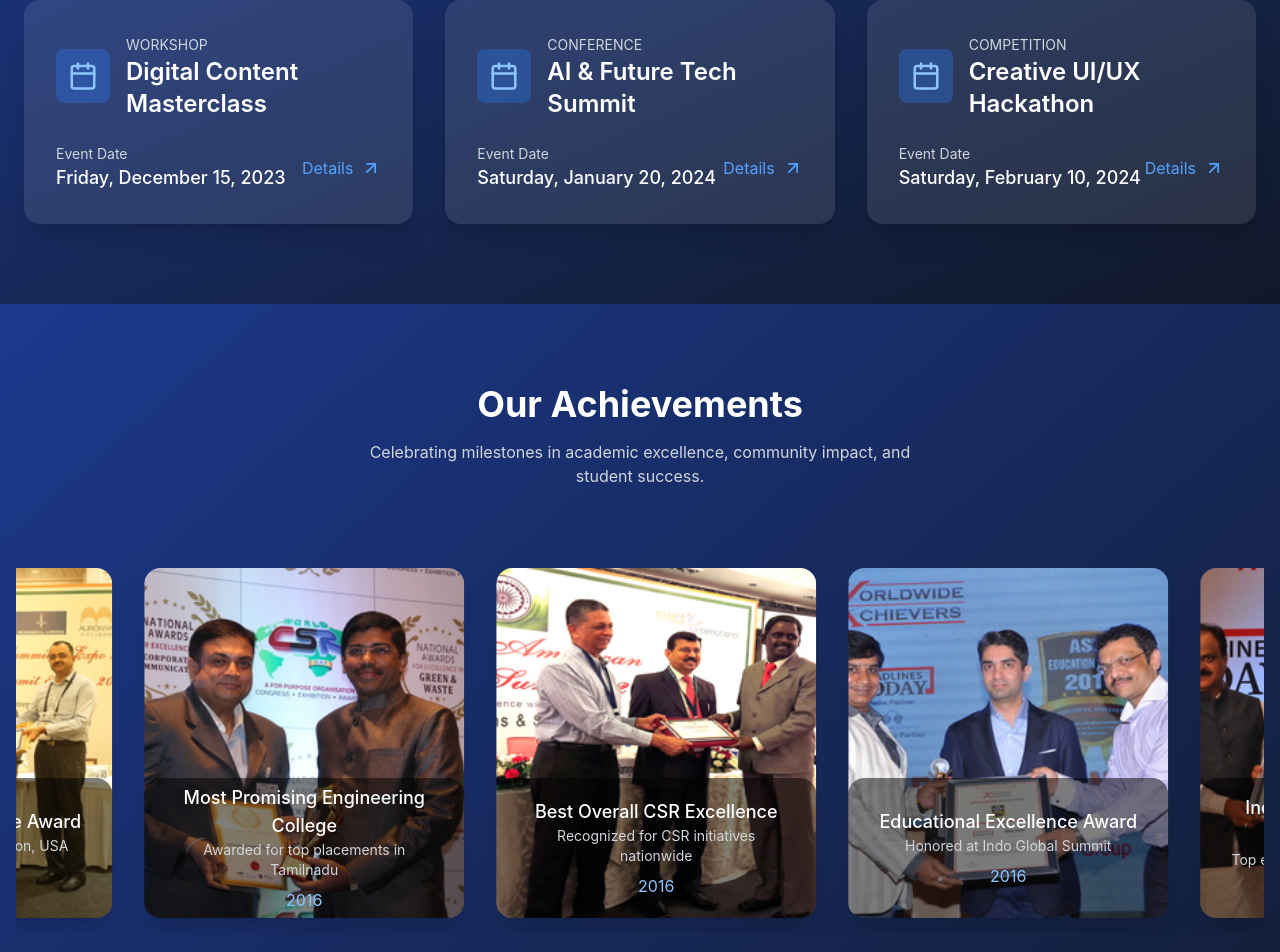
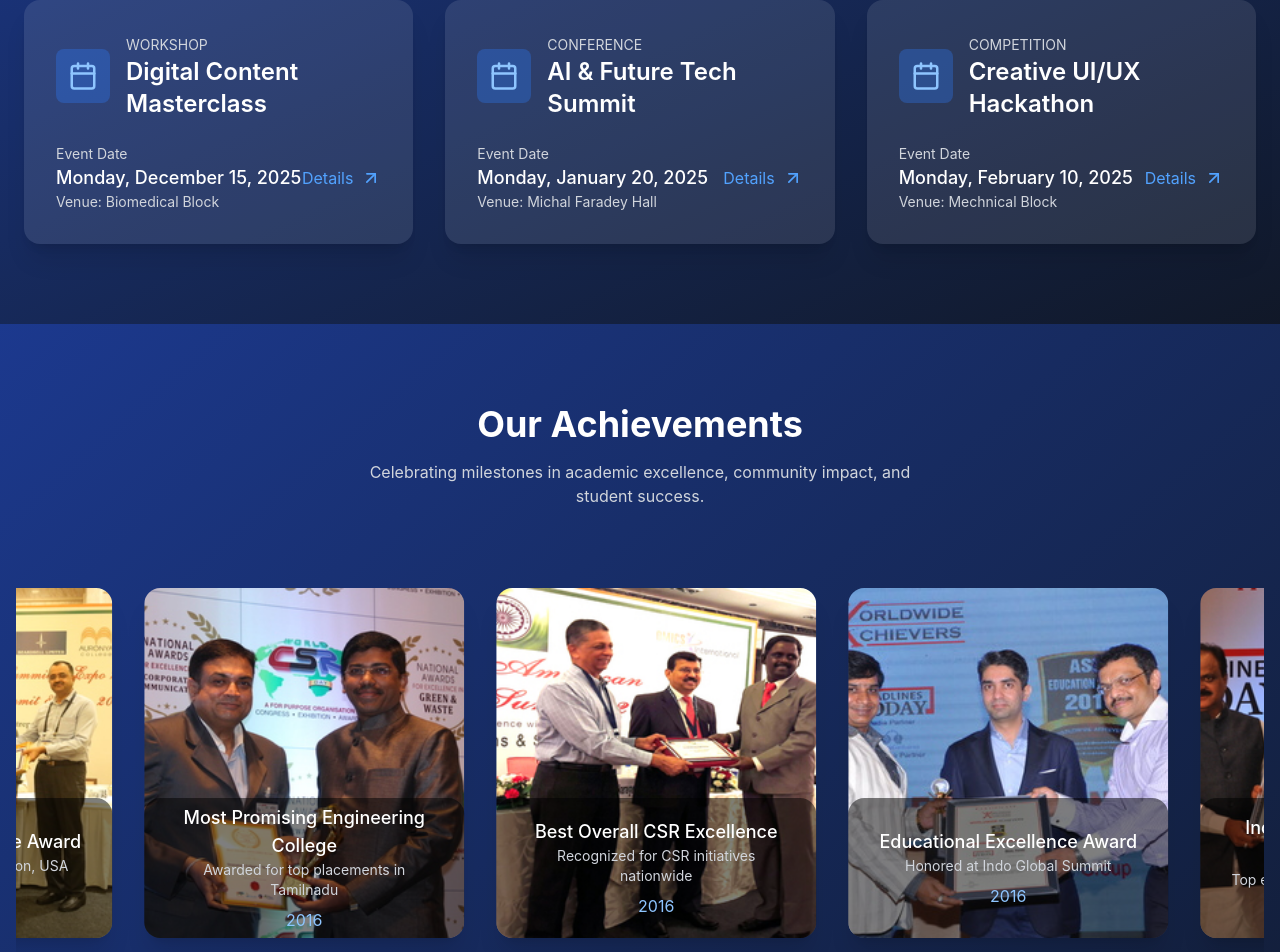
Before and after one commit to MarsalShyam/gnan-universe, a React (Vite) app: page / in a window 1280 px wide. Shown: the part 1128-2080 px from the top of the page. Built offline with nearby package versions, Linux system fonts and the light colour scheme.

Commit message:
link for event added

```diff
--- a/src/components/Events.jsx
+++ b/src/components/Events.jsx
@@ -138,29 +138,36 @@
 
 import { motion } from 'framer-motion';
 import { FiCalendar, FiArrowUpRight } from 'react-icons/fi';
+import techimg from '../assets/images/slider1.jpg';
 
 const Events = () => {
   const events = [
     {
       id: 1,
       title: 'Digital Content Masterclass',
-      date: '2023-12-15',
+      date: '2025-12-15',
       type: 'Workshop',
-      status: 'upcoming'
+      status: 'upcoming',
+      image:techimg,
+      venue:'Biomedical Block'
     },
     {
       id: 2,
       title: 'AI & Future Tech Summit',
-      date: '2024-01-20',
+      date: '2025-01-20',
       type: 'Conference',
-      status: 'upcoming'
+      status: 'upcoming',
+      image:techimg,
+      venue:'Michal Faradey Hall'
     },
     {
       id: 3,
       title: 'Creative UI/UX Hackathon',
-      date: '2024-02-10',
+      date: '2025-02-10',
       type: 'Competition',
-      status: 'upcoming'
+      status: 'upcoming',
+      image:techimg,
+      venue:'Mechnical Block'
     },
 
   ];
@@ -210,12 +217,13 @@ const Events = () => {
                       day: 'numeric'
                     })}
                   </p>
+                  <p className="text-sm text-gray-300"> Venue: {event.venue}</p>
                 </div>
                 <motion.button
                   whileHover={{ x: 5 }}
                   className="flex items-center gap-2 text-blue-400 hover:text-blue-300 transition"
                 >
-                  Details <FiArrowUpRight className="text-xl" />
+                  <a href={event.image}>Details</a> <FiArrowUpRight className="text-xl" />
                 </motion.button>
               </div>
             </motion.div>
```
